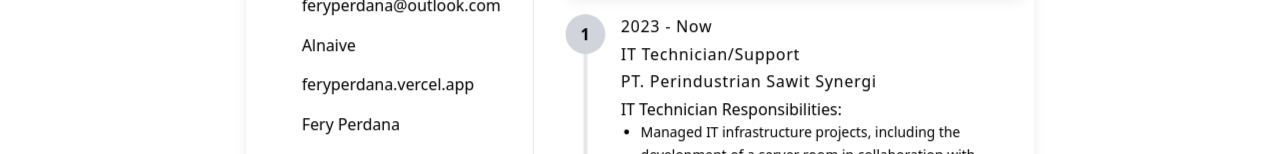
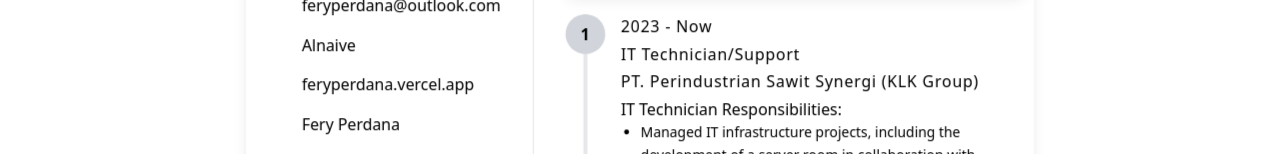
Before and after one commit to Alnaive/portofolio, a Vue app: page /cv in a window 1280 px wide. Shown: the part 646-800 px from the top of the page. Built offline with nearby package versions, Linux system fonts and the light colour scheme; some icons are missing.

Commit message:
add KLK group

```diff
--- a/src/views/CV.vue
+++ b/src/views/CV.vue
@@ -208,7 +208,7 @@
                     <h2
                       class="font-medium title-font text-md mb-1 tracking-wider"
                     >
-                      PT. Perindustrian Sawit Synergi
+                      PT. Perindustrian Sawit Synergi (KLK Group)
                     </h2>
                     <h1 class="">IT Technician Responsibilities:</h1>
                     <ul class="list-disc leading-relaxed text-sm ml-5">
```
